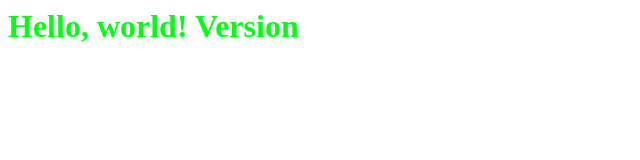
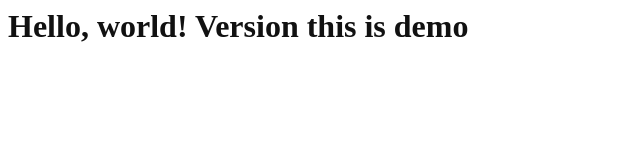
Before and after one commit to rpdharanidhar/devops-automation, a plain HTML site: page index.html in a window 1280 px wide. Shown: the whole page, without its empty margins (0-640 px from the left). Drawn offline with Linux system fonts and the light colour scheme.

Commit message:
kube stage

```diff
--- a/index.html
+++ b/index.html
@@ -1,7 +1,7 @@
 <style type="text/css">
     h1 {
-        color: rgb(0, 255, 17);
+        color: rgb(17, 17, 17);
     }
     </style>
 
-    <h1>Hello, world! Version </h1>
+    <h1>Hello, world! Version this is demo </h1>
```
Also changed, not shown: 1 other file.
